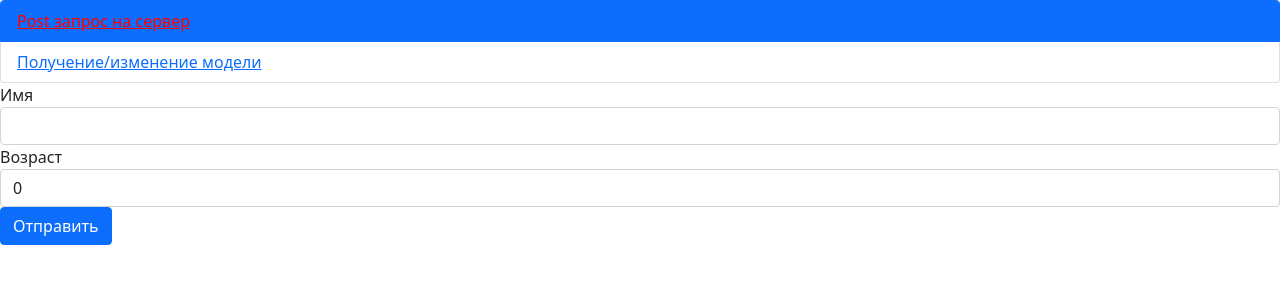
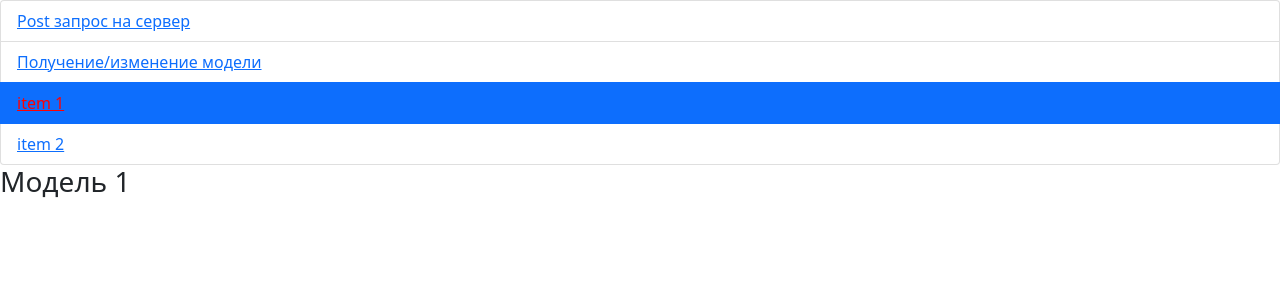
Before and after one commit to IrinaButyugova/AngularTest, an Angular app: page /item/1 in a window 1280 px wide. Before the commit this address led to /. Shown: the top 300 px of the page. Built offline with nearby package versions, Linux system fonts and the light colour scheme.

Commit message:
Work with route parameters

```diff
--- a/src/app/app.component.html
+++ b/src/app/app.component.html
@@ -6,6 +6,12 @@
         <li class="list-group-item" routerLinkActive="active">
             <a routerLink="/getChangeModel">Получение/изменение модели</a>
         </li>
+        <li class="list-group-item" routerLinkActive="active">
+            <a [routerLink]="['item', 1]">item 1</a>
+        </li>
+        <li class="list-group-item" routerLinkActive="active">
+            <a [routerLink]="['item', 2]">item 2</a>
+        </li>
     </ul>
     <router-outlet></router-outlet>
 </div>
--- a/src/app/app.module.ts
+++ b/src/app/app.module.ts
@@ -11,6 +11,7 @@ import { FormDirComponent } from './form-dir/form-dir.component';
 import { GetChangeModelComponent } from './get-change-model/get-change-model.component';
 import { GetSumComponent } from './get-sum/get-sum.component';
 import { HttpServerInteractionComponent } from './http-server-interaction/http-server-interaction.component'
+import { ItemComponent }   from './item/item.component';
 import { ModelValidationComponent } from './model-validation/model-validation.component';
 import { ReactiveFormsModule } from '@angular/forms';
 
@@ -18,6 +19,7 @@ const appRoutes: Routes =[
     { path: '', component: ChangeUserComponent},
     { path: 'getChangeModel', component: GetChangeModelComponent},
     { path: 'getChange', redirectTo: '/getChangeModel', pathMatch:'full'},
+    { path: 'item/:id', component: ItemComponent},
     { path: '**', redirectTo: '/' }
 ];
 
@@ -25,7 +27,7 @@ const appRoutes: Routes =[
     imports:      [ BrowserModule, FormsModule, ReactiveFormsModule,
         RouterModule.forRoot(appRoutes), HttpClientModule],
     declarations: [ AppComponent, ChangeUserComponent, GetChangeModelComponent,
-        GetSumComponent, ModelValidationComponent, FormDirComponent, FormBuilderComponent,
+        GetSumComponent, ItemComponent, ModelValidationComponent, FormDirComponent, FormBuilderComponent,
         HttpServerInteractionComponent],
     bootstrap:    [ AppComponent ]
 })
--- /dev/null
+++ b/src/app/item/item.component.ts
@@ -0,0 +1,21 @@
+import { Component} from '@angular/core';
+import { ActivatedRoute} from '@angular/router';
+import { switchMap } from 'rxjs/operators';
+
+@Component({
+    selector: 'item-info',
+    template: `<h3>Модель {{id}}</h3>`
+})
+export class ItemComponent {
+
+    id: number | undefined;
+
+    constructor(private route: ActivatedRoute){}
+
+    ngOnInit() {
+        this.route.paramMap.pipe(
+            switchMap(params => params.getAll('id'))
+        )
+        .subscribe(data=> this.id = +data);
+      }
+}
```
